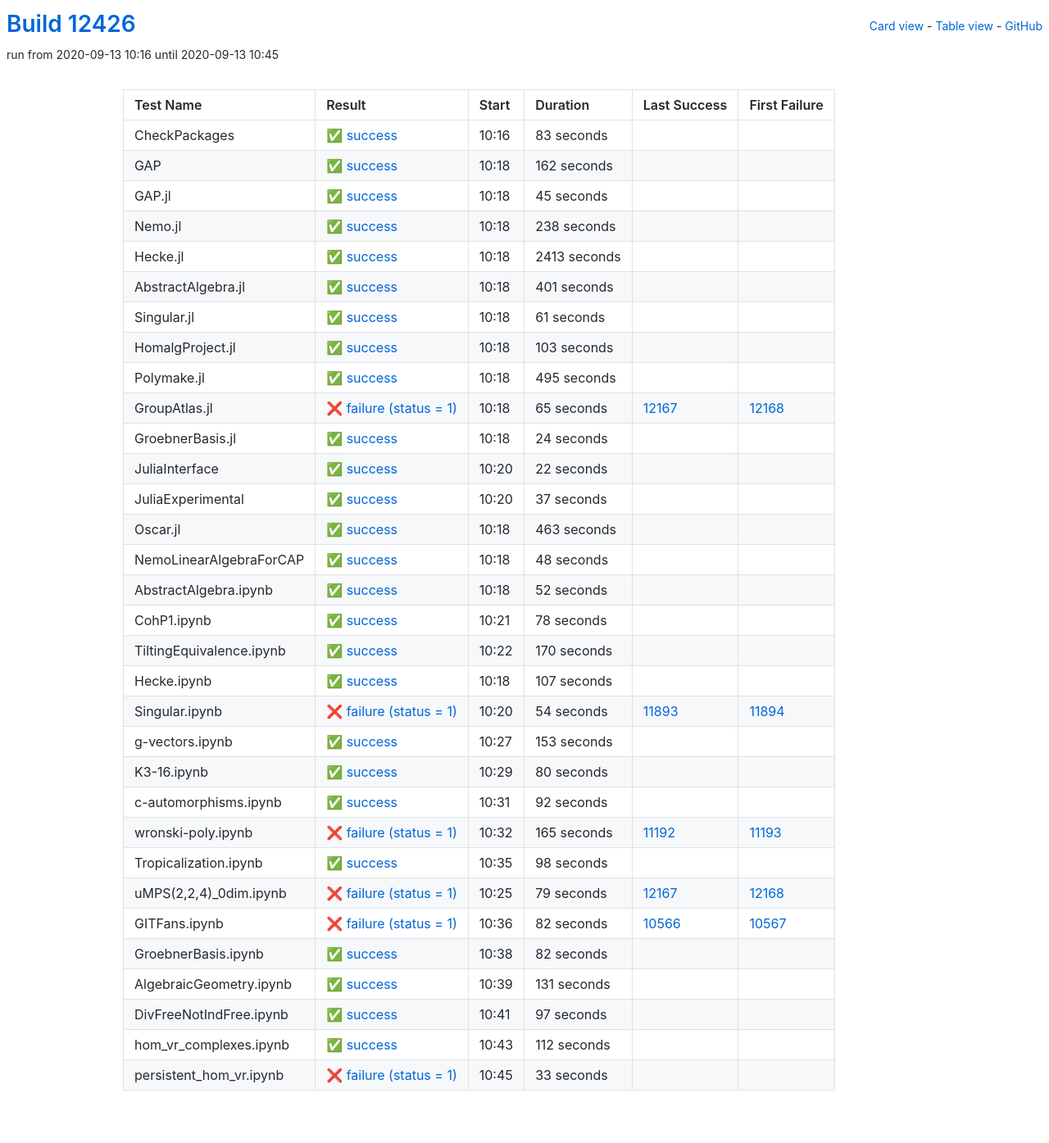
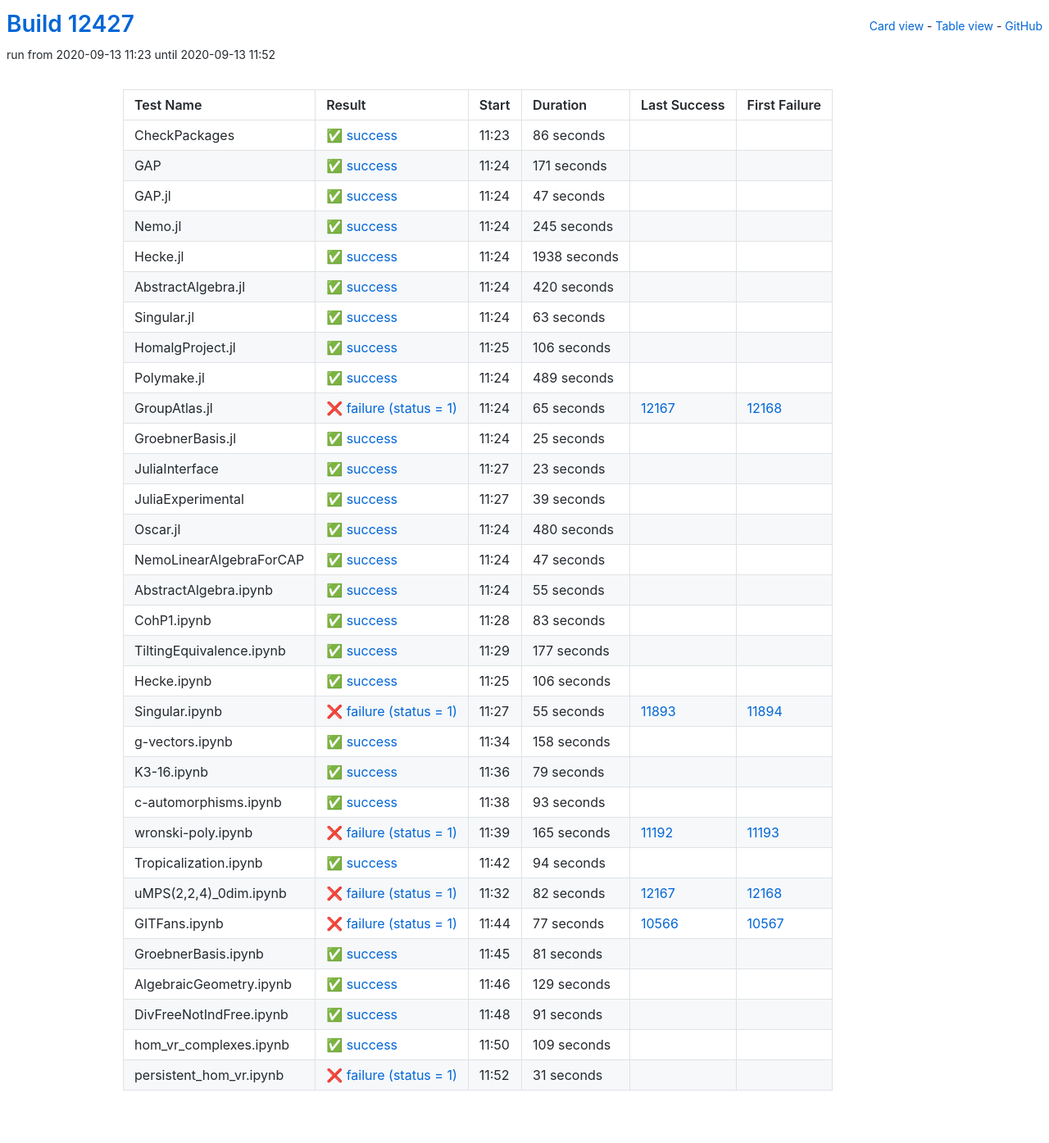
Before and after one commit to oscar-system/oscar-ci-status, a Jekyll site: the page built from table.html, in a window 1280 px wide. Shown: the whole page at 82% size. Built offline with Jekyll 4.4.1, drawn with Linux system fonts in a browser that asks for light colours.

Commit message:
Build #12427

```diff
--- a/_data/ci.yml
+++ b/_data/ci.yml
@@ -1,6 +1,6 @@
 ---
-build: 12426
-build_url: https://oscarci.mathematik.uni-kl.de/job/oscar/12426/
+build: 12427
+build_url: https://oscarci.mathematik.uni-kl.de/job/oscar/12427/
 job: oscar
 organization: oscar-system
 repo: oscar-ci-status
@@ -8,116 +8,116 @@
 tests:
 - name: CheckPackages
   id: checkpackages
-  log: https://oscarci.mathematik.uni-kl.de/job/oscar/12426/artifact/logs/build-12426/CheckPackages.log
-  start: 2020-09-13 10:16
+  log: https://oscarci.mathematik.uni-kl.de/job/oscar/12427/artifact/logs/build-12427/CheckPackages.log
+  start: 2020-09-13 11:23
   success: true
   exitcode: 0
   status: success
-  duration: 83
+  duration: 86
   last_success: false
   last_success_url:
   first_failure: false
   first_failure_url:
 - name: GAP
   id: gap
-  log: https://oscarci.mathematik.uni-kl.de/job/oscar/12426/artifact/logs/build-12426/GAP.log
-  start: 2020-09-13 10:18
+  log: https://oscarci.mathematik.uni-kl.de/job/oscar/12427/artifact/logs/build-12427/GAP.log
+  start: 2020-09-13 11:24
   success: true
   exitcode: 0
   status: success
-  duration: 162
+  duration: 171
   last_success: false
   last_success_url:
   first_failure: false
   first_failure_url:
 - name: GAP.jl
   id: gap-jl
-  log: https://oscarci.mathematik.uni-kl.de/job/oscar/12426/artifact/logs/build-12426/GAP.jl.log
-  start: 2020-09-13 10:18
+  log: https://oscarci.mathematik.uni-kl.de/job/oscar/12427/artifact/logs/build-12427/GAP.jl.log
+  start: 2020-09-13 11:24
   success: true
   exitcode: 0
   status: success
-  duration: 45
+  duration: 47
   last_success: false
   last_success_url:
   first_failure: false
   first_failure_url:
 - name: Nemo.jl
   id: nemo-jl
-  log: https://oscarci.mathematik.uni-kl.de/job/oscar/12426/artifact/logs/build-12426/Nemo.jl.log
-  start: 2020-09-13 10:18
+  log: https://oscarci.mathematik.uni-kl.de/job/oscar/12427/artifact/logs/build-12427/Nemo.jl.log
+  start: 2020-09-13 11:24
   success: true
   exitcode: 0
   status: success
-  duration: 238
+  duration: 245
   last_success: false
   last_success_url:
   first_failure: false
   first_failure_url:
 - name: Hecke.jl
   id: hecke-jl
-  log: https://oscarci.mathematik.uni-kl.de/job/oscar/12426/artifact/logs/build-12426/Hecke.jl.log
-  start: 2020-09-13 10:18
+  log: https://oscarci.mathematik.uni-kl.de/job/oscar/12427/artifact/logs/build-12427/Hecke.jl.log
+  start: 2020-09-13 11:24
   success: true
   exitcode: 0
   status: success
-  duration: 2413
+  duration: 1938
   last_success: false
   last_success_url:
   first_failure: false
   first_failure_url:
 - name: AbstractAlgebra.jl
   id: abstractalgebra-jl
-  log: https://oscarci.mathematik.uni-kl.de/job/oscar/12426/artifact/logs/build-12426/AbstractAlgebra.jl.log
-  start: 2020-09-13 10:18
+  log: https://oscarci.mathematik.uni-kl.de/job/oscar/12427/artifact/logs/build-12427/AbstractAlgebra.jl.log
+  start: 2020-09-13 11:24
   success: true
   exitcode: 0
   status: success
-  duration: 401
+  duration: 420
   last_success: false
   last_success_url:
   first_failure: false
   first_failure_url:
 - name: Singular.jl
   id: singular-jl
-  log: https://oscarci.mathematik.uni-kl.de/job/oscar/12426/artifact/logs/build-12426/Singular.jl.log
-  start: 2020-09-13 10:18
+  log: https://oscarci.mathematik.uni-kl.de/job/oscar/12427/artifact/logs/build-12427/Singular.jl.log
+  start: 2020-09-13 11:24
   success: true
   exitcode: 0
   status: success
-  duration: 61
+  duration: 63
   last_success: false
   last_success_url:
   first_failure: false
   first_failure_url:
 - name: HomalgProject.jl
   id: homalgproject-jl
-  log: https://oscarci.mathematik.uni-kl.de/job/oscar/12426/artifact/logs/build-12426/HomalgProject.jl.log
-  start: 2020-09-13 10:18
+  log: https://oscarci.mathematik.uni-kl.de/job/oscar/12427/artifact/logs/build-12427/HomalgProject.jl.log
+  start: 2020-09-13 11:25
   success: true
   exitcode: 0
   status: success
-  duration: 103
+  duration: 106
   last_success: false
   last_success_url:
   first_failure: false
   first_failure_url:
 - name: Polymake.jl
   id: polymake-jl
-  log: https://oscarci.mathematik.uni-kl.de/job/oscar/12426/artifact/logs/build-12426/Polymake.jl.log
-  start: 2020-09-13 10:18
+  log: https://oscarci.mathematik.uni-kl.de/job/oscar/12427/artifact/logs/build-12427/Polymake.jl.log
+  start: 2020-09-13 11:24
   success: true
   exitcode: 0
   status: success
-  duration: 495
+  duration: 489
   last_success: false
   last_success_url:
   first_failure: false
   first_failure_url:
 - name: GroupAtlas.jl
   id: groupatlas-jl
-  log: https://oscarci.mathematik.uni-kl.de/job/oscar/12426/artifact/logs/build-12426/GroupAtlas.jl.log
-  start: 2020-09-13 10:18
+  log: https://oscarci.mathematik.uni-kl.de/job/oscar/12427/artifact/logs/build-12427/GroupAtlas.jl.log
+  start: 2020-09-13 11:24
   success: false
   exitcode: 1
   status: failure
@@ -128,164 +128,164 @@
   first_failure_url: https://oscarci.mathematik.uni-kl.de/job/oscar/12168/
 - name: GroebnerBasis.jl
   id: groebnerbasis-jl
-  log: https://oscarci.mathematik.uni-kl.de/job/oscar/12426/artifact/logs/build-12426/GroebnerBasis.jl.log
-  start: 2020-09-13 10:18
+  log: https://oscarci.mathematik.uni-kl.de/job/oscar/12427/artifact/logs/build-12427/GroebnerBasis.jl.log
+  start: 2020-09-13 11:24
   success: true
   exitcode: 0
   status: success
-  duration: 24
+  duration: 25
   last_success: false
   last_success_url:
   first_failure: false
   first_failure_url:
 - name: JuliaInterface
   id: juliainterface
-  log: https://oscarci.mathematik.uni-kl.de/job/oscar/12426/artifact/logs/build-12426/JuliaInterface.log
-  start: 2020-09-13 10:20
+  log: https://oscarci.mathematik.uni-kl.de/job/oscar/12427/artifact/logs/build-12427/JuliaInterface.log
+  start: 2020-09-13 11:27
   success: true
   exitcode: 0
   status: success
-  duration: 22
+  duration: 23
   last_success: false
   last_success_url:
   first_failure: false
   first_failure_url:
 - name: JuliaExperimental
   id: juliaexperimental
-  log: https://oscarci.mathematik.uni-kl.de/job/oscar/12426/artifact/logs/build-12426/JuliaExperimental.log
-  start: 2020-09-13 10:20
+  log: https://oscarci.mathematik.uni-kl.de/job/oscar/12427/artifact/logs/build-12427/JuliaExperimental.log
+  start: 2020-09-13 11:27
   success: true
   exitcode: 0
   status: success
-  duration: 37
+  duration: 39
   last_success: false
   last_success_url:
   first_failure: false
   first_failure_url:
 - name: Oscar.jl
   id: oscar-jl
-  log: https://oscarci.mathematik.uni-kl.de/job/oscar/12426/artifact/logs/build-12426/Oscar.jl.log
-  start: 2020-09-13 10:18
+  log: https://oscarci.mathematik.uni-kl.de/job/oscar/12427/artifact/logs/build-12427/Oscar.jl.log
+  start: 2020-09-13 11:24
   success: true
   exitcode: 0
   status: success
-  duration: 463
+  duration: 480
   last_success: false
   last_success_url:
   first_failure: false
   first_failure_url:
 - name: NemoLinearAlgebraForCAP
   id: nemolinearalgebraforcap
-  log: https://oscarci.mathematik.uni-kl.de/job/oscar/12426/artifact/logs/build-12426/NemoLinearAlgebraForCAP.log
-  start: 2020-09-13 10:18
+  log: https://oscarci.mathematik.uni-kl.de/job/oscar/12427/artifact/logs/build-12427/NemoLinearAlgebraForCAP.log
+  start: 2020-09-13 11:24
   success: true
   exitcode: 0
   status: success
-  duration: 48
+  duration: 47
   last_success: false
   last_success_url:
   first_failure: false
   first_failure_url:
 - name: AbstractAlgebra.ipynb
   id: abstractalgebra-ipynb
-  log: https://oscarci.mathematik.uni-kl.de/job/oscar/12426/artifact/logs/build-12426/AbstractAlgebra.ipynb.log
-  start: 2020-09-13 10:18
+  log: https://oscarci.mathematik.uni-kl.de/job/oscar/12427/artifact/logs/build-12427/AbstractAlgebra.ipynb.log
+  start: 2020-09-13 11:24
   success: true
   exitcode: 0
   status: success
-  duration: 52
+  duration: 55
   last_success: false
   last_success_url:
   first_failure: false
   first_failure_url:
 - name: CohP1.ipynb
   id: cohp1-ipynb
-  log: https://oscarci.mathematik.uni-kl.de/job/oscar/12426/artifact/logs/build-12426/CohP1.ipynb.log
-  start: 2020-09-13 10:21
+  log: https://oscarci.mathematik.uni-kl.de/job/oscar/12427/artifact/logs/build-12427/CohP1.ipynb.log
+  start: 2020-09-13 11:28
   success: true
   exitcode: 0
   status: success
-  duration: 78
+  duration: 83
   last_success: false
   last_success_url:
   first_failure: false
   first_failure_url:
 - name: TiltingEquivalence.ipynb
   id: tiltingequivalence-ipynb
-  log: https://oscarci.mathematik.uni-kl.de/job/oscar/12426/artifact/logs/build-12426/TiltingEquivalence.ipynb.log
-  start: 2020-09-13 10:22
+  log: https://oscarci.mathematik.uni-kl.de/job/oscar/12427/artifact/logs/build-12427/TiltingEquivalence.ipynb.log
+  start: 2020-09-13 11:29
   success: true
   exitcode: 0
   status: success
-  duration: 170
+  duration: 177
   last_success: false
   last_success_url:
   first_failure: false
   first_failure_url:
 - name: Hecke.ipynb
   id: hecke-ipynb
-  log: https://oscarci.mathematik.uni-kl.de/job/oscar/12426/artifact/logs/build-12426/Hecke.ipynb.log
-  start: 2020-09-13 10:18
+  log: https://oscarci.mathematik.uni-kl.de/job/oscar/12427/artifact/logs/build-12427/Hecke.ipynb.log
+  start: 2020-09-13 11:25
   success: true
   exitcode: 0
   status: success
-  duration: 107
+  duration: 106
   last_success: false
   last_success_url:
   first_failure: false
   first_failure_url:
 - name: Singular.ipynb
   id: singular-ipynb
-  log: https://oscarci.mathematik.uni-kl.de/job/oscar/12426/artifact/logs/build-12426/Singular.ipynb.log
-  start: 2020-09-13 10:20
+  log: https://oscarci.mathematik.uni-kl.de/job/oscar/12427/artifact/logs/build-12427/Singular.ipynb.log
+  start: 2020-09-13 11:27
   success: false
   exitcode: 1
   status: failure
-  duration: 54
+  duration: 55
   last_success: 11893
   last_success_url: https://oscarci.mathematik.uni-kl.de/job/oscar/11893/
   first_failure: 11894
   first_failure_url: https://oscarci.mathematik.uni-kl.de/job/oscar/11894/
 - name: g-vectors.ipynb
   id: g-vectors-ipynb
-  log: https://oscarci.mathematik.uni-kl.de/job/oscar/12426/artifact/logs/build-12426/g-vectors.ipynb.log
-  start: 2020-09-13 10:27
+  log: https://oscarci.mathematik.uni-kl.de/job/oscar/12427/artifact/logs/build-12427/g-vectors.ipynb.log
+  start: 2020-09-13 11:34
   success: true
   exitcode: 0
   status: success
-  duration: 153
+  duration: 158
   last_success: false
   last_success_url:
   first_failure: false
   first_failure_url:
 - name: K3-16.ipynb
   id: k3-16-ipynb
-  log: https://oscarci.mathematik.uni-kl.de/job/oscar/12426/artifact/logs/build-12426/K3-16.ipynb.log
-  start: 2020-09-13 10:29
+  log: https://oscarci.mathematik.uni-kl.de/job/oscar/12427/artifact/logs/build-12427/K3-16.ipynb.log
+  start: 2020-09-13 11:36
   success: true
   exitcode: 0
   status: success
-  duration: 80
+  duration: 79
   last_success: false
   last_success_url:
   first_failure: false
   first_failure_url:
 - name: c-automorphisms.ipynb
   id: c-automorphisms-ipynb
-  log: https://oscarci.mathematik.uni-kl.de/job/oscar/12426/artifact/logs/build-12426/c-automorphisms.ipynb.log
-  start: 2020-09-13 10:31
+  log: https://oscarci.mathematik.uni-kl.de/job/oscar/12427/artifact/logs/build-12427/c-automorphisms.ipynb.log
+  start: 2020-09-13 11:38
   success: true
   exitcode: 0
   status: success
-  duration: 92
+  duration: 93
   last_success: false
   last_success_url:
   first_failure: false
   first_failure_url:
 - name: wronski-poly.ipynb
   id: wronski-poly-ipynb
-  log: https://oscarci.mathematik.uni-kl.de/job/oscar/12426/artifact/logs/build-12426/wronski-poly.ipynb.log
-  start: 2020-09-13 10:32
+  log: https://oscarci.mathematik.uni-kl.de/job/oscar/12427/artifact/logs/build-12427/wronski-poly.ipynb.log
+  start: 2020-09-13 11:39
   success: false
   exitcode: 1
   status: failure
@@ -296,96 +296,96 @@
   first_failure_url: https://oscarci.mathematik.uni-kl.de/job/oscar/11193/
 - name: Tropicalization.ipynb
   id: tropicalization-ipynb
-  log: https://oscarci.mathematik.uni-kl.de/job/oscar/12426/artifact/logs/build-12426/Tropicalization.ipynb.log
-  start: 2020-09-13 10:35
+  log: https://oscarci.mathematik.uni-kl.de/job/oscar/12427/artifact/logs/build-12427/Tropicalization.ipynb.log
+  start: 2020-09-13 11:42
   success: true
   exitcode: 0
   status: success
-  duration: 98
+  duration: 94
   last_success: false
   last_success_url:
   first_failure: false
   first_failure_url:
 - name: uMPS(2,2,4)_0dim.ipynb
   id: umps-2-2-4-0dim-ipynb
-  log: https://oscarci.mathematik.uni-kl.de/job/oscar/12426/artifact/logs/build-12426/uMPS-2-2-4-_0dim.ipynb.log
-  start: 2020-09-13 10:25
+  log: https://oscarci.mathematik.uni-kl.de/job/oscar/12427/artifact/logs/build-12427/uMPS-2-2-4-_0dim.ipynb.log
+  start: 2020-09-13 11:32
   success: false
   exitcode: 1
   status: failure
-  duration: 79
+  duration: 82
   last_success: 12167
   last_success_url: https://oscarci.mathematik.uni-kl.de/job/oscar/12167/
   first_failure: 12168
   first_failure_url: https://oscarci.mathematik.uni-kl.de/job/oscar/12168/
 - name: GITFans.ipynb
   id: gitfans-ipynb
-  log: https://oscarci.mathematik.uni-kl.de/job/oscar/12426/artifact/logs/build-12426/GITFans.ipynb.log
-  start: 2020-09-13 10:36
+  log: https://oscarci.mathematik.uni-kl.de/job/oscar/12427/artifact/logs/build-12427/GITFans.ipynb.log
+  start: 2020-09-13 11:44
   success: false
   exitcode: 1
   status: failure
-  duration: 82
+  duration: 77
   last_success: 10566
   last_success_url: https://oscarci.mathematik.uni-kl.de/job/oscar/10566/
   first_failure: 10567
   first_failure_url: https://oscarci.mathematik.uni-kl.de/job/oscar/10567/
 - name: GroebnerBasis.ipynb
   id: groebnerbasis-ipynb
-  log: https://oscarci.mathematik.uni-kl.de/job/oscar/12426/artifact/logs/build-12426/GroebnerBasis.ipynb.log
-  start: 2020-09-13 10:38
+  log: https://oscarci.mathematik.uni-kl.de/job/oscar/12427/artifact/logs/build-12427/GroebnerBasis.ipynb.log
+  start: 2020-09-13 11:45
   success: true
   exitcode: 0
   status: success
-  duration: 82
+  duration: 81
   last_success: false
   last_success_url:
   first_failure: false
   first_failure_url:
 - name: AlgebraicGeometry.ipynb
   id: algebraicgeometry-ipynb
-  log: https://oscarci.mathematik.uni-kl.de/job/oscar/12426/artifact/logs/build-12426/AlgebraicGeometry.ipynb.log
-  start: 2020-09-13 10:39
+  log: https://oscarci.mathematik.uni-kl.de/job/oscar/12427/artifact/logs/build-12427/AlgebraicGeometry.ipynb.log
+  start: 2020-09-13 11:46
   success: true
   exitcode: 0
   status: success
-  duration: 131
+  duration: 129
   last_success: false
   last_success_url:
   first_failure: false
   first_failure_url:
 - name: DivFreeNotIndFree.ipynb
   id: divfreenotindfree-ipynb
-  log: https://oscarci.mathematik.uni-kl.de/job/oscar/12426/artifact/logs/build-12426/DivFreeNotIndFree.ipynb.log
-  start: 2020-09-13 10:41
+  log: https://oscarci.mathematik.uni-kl.de/job/oscar/12427/artifact/logs/build-12427/DivFreeNotIndFree.ipynb.log
+  start: 2020-09-13 11:48
   success: true
   exitcode: 0
   status: success
-  duration: 97
+  duration: 91
   last_success: false
   last_success_url:
   first_failure: false
   first_failure_url:
 - name: hom_vr_complexes.ipynb
   id: hom-vr-complexes-ipynb
-  log: https://oscarci.mathematik.uni-kl.de/job/oscar/12426/artifact/logs/build-12426/hom_vr_complexes.ipynb.log
-  start: 2020-09-13 10:43
+  log: https://oscarci.mathematik.uni-kl.de/job/oscar/12427/artifact/logs/build-12427/hom_vr_complexes.ipynb.log
+  start: 2020-09-13 11:50
   success: true
   exitcode: 0
   status: success
-  duration: 112
+  duration: 109
   last_success: false
   last_success_url:
   first_failure: false
   first_failure_url:
 - name: persistent_hom_vr.ipynb
   id: persistent-hom-vr-ipynb
-  log: https://oscarci.mathematik.uni-kl.de/job/oscar/12426/artifact/logs/build-12426/persistent_hom_vr.ipynb.log
-  start: 2020-09-13 10:45
+  log: https://oscarci.mathematik.uni-kl.de/job/oscar/12427/artifact/logs/build-12427/persistent_hom_vr.ipynb.log
+  start: 2020-09-13 11:52
   success: false
   exitcode: 1
   status: failure
-  duration: 33
+  duration: 31
   last_success: false
   last_success_url:
   first_failure: false
```
Also changed, not shown: README.md.
